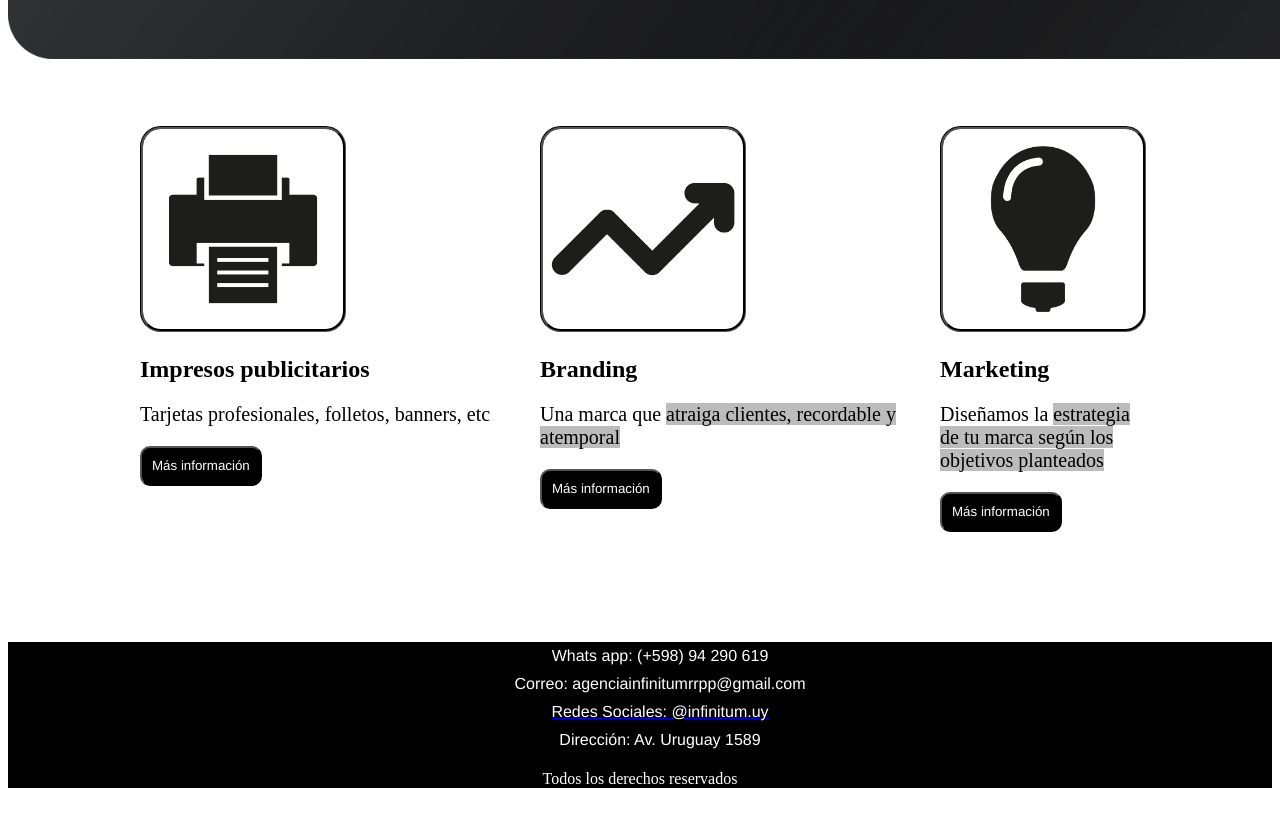
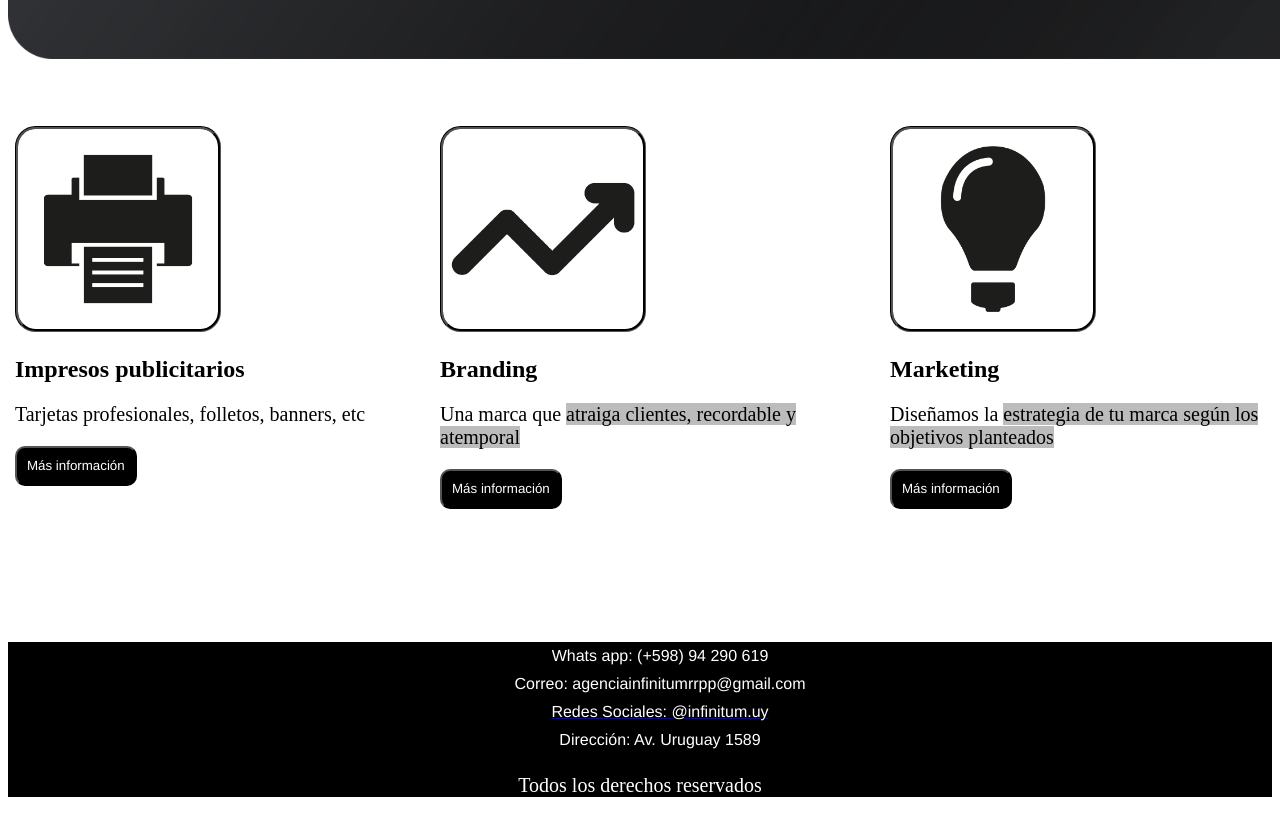
Before and after one commit to Cristian-S5/2da-entrega-CH, a plain HTML site: page index.html in a window 1280 px wide. Shown: the part 520-1337 px from the top of the page. Drawn offline with Linux system fonts and the light colour scheme.

Commit message:
Cambios varios

```diff
--- a/estilos/index_estilos.css
+++ b/estilos/index_estilos.css
@@ -1,3 +1,9 @@
+.contenedorEtiquetas {
+    max-width: 1800px;
+    margin:auto;
+}
+
+
 .navegacion {
     display: flex;
     flex-direction: row;
@@ -45,10 +51,6 @@ nav ul {
 
 
 
-
-
-
-
 footer {
     background-color: rgb(0, 0, 0);
 }
@@ -63,10 +65,11 @@ footer ul li {
 
 .grid {
     display: grid;
-    grid-template-columns: 400px 400px 200px;
+    grid-template-columns: 400px 400px 400px;
     grid-template-rows: 500px;
-
     justify-content: center;
+    justify-items: center;
+    grid-gap: 50px;
   }
 
 .destacados img {
--- a/estilos/productos_estilos.css
+++ b/estilos/productos_estilos.css
@@ -45,9 +45,10 @@ nav ul {
 
 .grid {
     display: grid;
-    grid-template-columns: 400px 400px 200px;
-    grid-template-rows: 500px 500px 500px ;
+    grid-template-columns: 400px 400px 400px;
+    grid-template-rows: 500px 500px 500px;
     padding-top: 5%;
+    justify-items: center;
     justify-content: center;
 }
 
@@ -98,6 +99,7 @@ button {
     height: 40px;
     transition: height 0.5s;
 }
+
 button:hover {
     height: 50px;
 }
@@ -105,7 +107,7 @@ button {
 img {
     border-color: rgb(0, 0, 0);
     border-width: 3px;
-    border-style:groove;
+    border-style: groove;
     border-radius: 10%;
 }
 
--- a/estilos/servicios_estilos.css
+++ b/estilos/servicios_estilos.css
@@ -85,6 +85,8 @@ footer ul li {
     grid-template-columns: 400px 400px 400px;
     grid-template-rows: 400px 400px;
     justify-content: center;
+    justify-items: center;
+    grid-gap: 70px
 }
 
 .thumbnail {
--- a/index.html
+++ b/index.html
@@ -11,6 +11,8 @@
 </head>
 
 <body>
+
+    <div class="contenedorEtiquetas">
 
         <header>
 
@@ -46,37 +48,55 @@
 
         </header>
 
+        <main>
+
             <div class="banner" style="text-align: center;">
                 <img src="imágenes/banner1-35.png" alt="Banner con información" width="1517,617" height="377,674" />
             </div>
 
 
-    <div class="grid">
+            <section class="grid">
 
                 <div class="destacados">
-            <img class="thumbnailDestacados" src="imágenes/Iconos-40.png" alt="Impresos Publicitarios" width="200"
-                height="200" />
+                    <div class="columna">
+                        <img class="thumbnailDestacados" src="imágenes/Iconos-40.png" alt="Impresos Publicitarios"
+                            width="200" height="200" />
                         <h2>Impresos publicitarios</h2>
                         <p>Tarjetas profesionales, folletos, banners, etc</p>
                         <a href="productos.html" target="_blank"><button>Más información</button></a>
                     </div>
-
-        <div class="destacados">
-            <img class="thumbnailDestacados" src="imágenes/Iconos-41.png" alt="Branding" width="200" height="200" />
-            <h2>Branding</h2>
-            <p>Una marca que <span class="fondoDestacados">atraiga clientes, recordable y atemporal</span></p>
-            <a href="https://www.instagram.com/p/CCwNEE-pJQR/" target="_blank"><button>Más información</button> </a>
                 </div>
 
                 <div class="destacados">
-            <img class="thumbnailDestacados" src="imágenes/Iconos-39.png" alt="Marketing" width="200" height="200" />
-            <h2>Marketing</h2>
-            <p>Diseñamos la <span class="fondoDestacados">estrategia de tu marca según los objetivos planteados</span>
+                    <div class="columna">
+                        <img class="thumbnailDestacados" src="imágenes/Iconos-41.png" alt="Branding" width="200"
+                            height="200" />
+                        <h2>Branding</h2>
+                        <p>Una marca que <span class="fondoDestacados">atraiga clientes, recordable y atemporal</span>
                         </p>
-            <a href="https://www.instagram.com/p/CHYS75vHGFH/" target="_blank"><button>Más información</button> </a>
+                        <a href="https://www.instagram.com/p/CCwNEE-pJQR/" target="_blank"><button>Más
+                                información</button>
+                        </a>
+                    </div>
                 </div>
 
+                <div class="destacados">
+                    <div class="columna">
+                        <img class="thumbnailDestacados" src="imágenes/Iconos-39.png" alt="Marketing" width="200"
+                            height="200" />
+                        <h2>Marketing</h2>
+                        <p>Diseñamos la <span class="fondoDestacados">estrategia de tu marca según los objetivos
+                                planteados</span>
+                        </p>
+                        <a href="https://www.instagram.com/p/CHYS75vHGFH/" target="_blank"><button>Más
+                                información</button>
+                        </a>
                     </div>
+                </div>
+
+            </section>
+
+        </main>
 
 
         <footer>
@@ -95,6 +115,8 @@
 
         </footer>
 
+    </div>
+
 
 
 </body>
```
Also changed, not shown: Contacto.html (+12 -9 lines), estilos/contacto_estilos.css (+7 -3 lines). Lines whose indentation alone changed are shown as unchanged.
